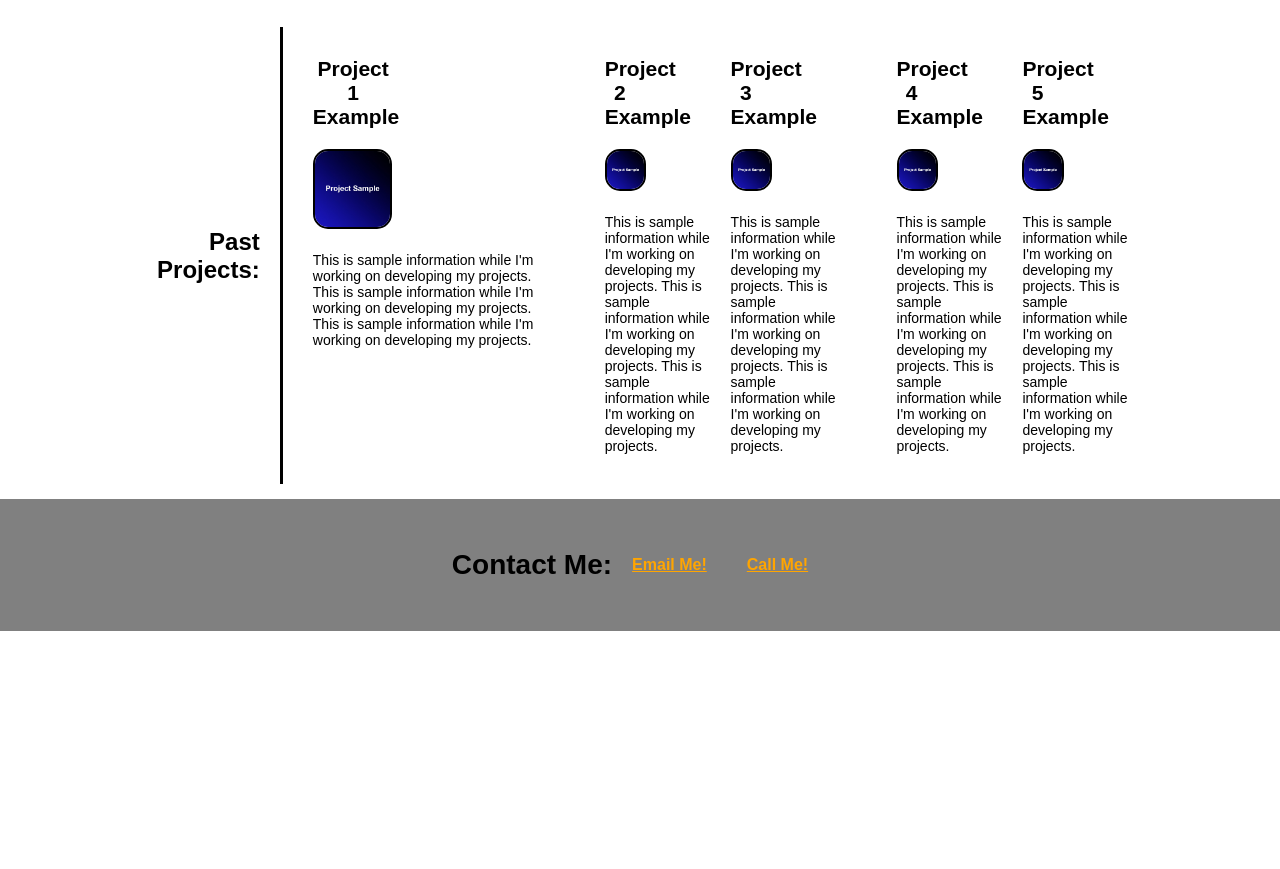
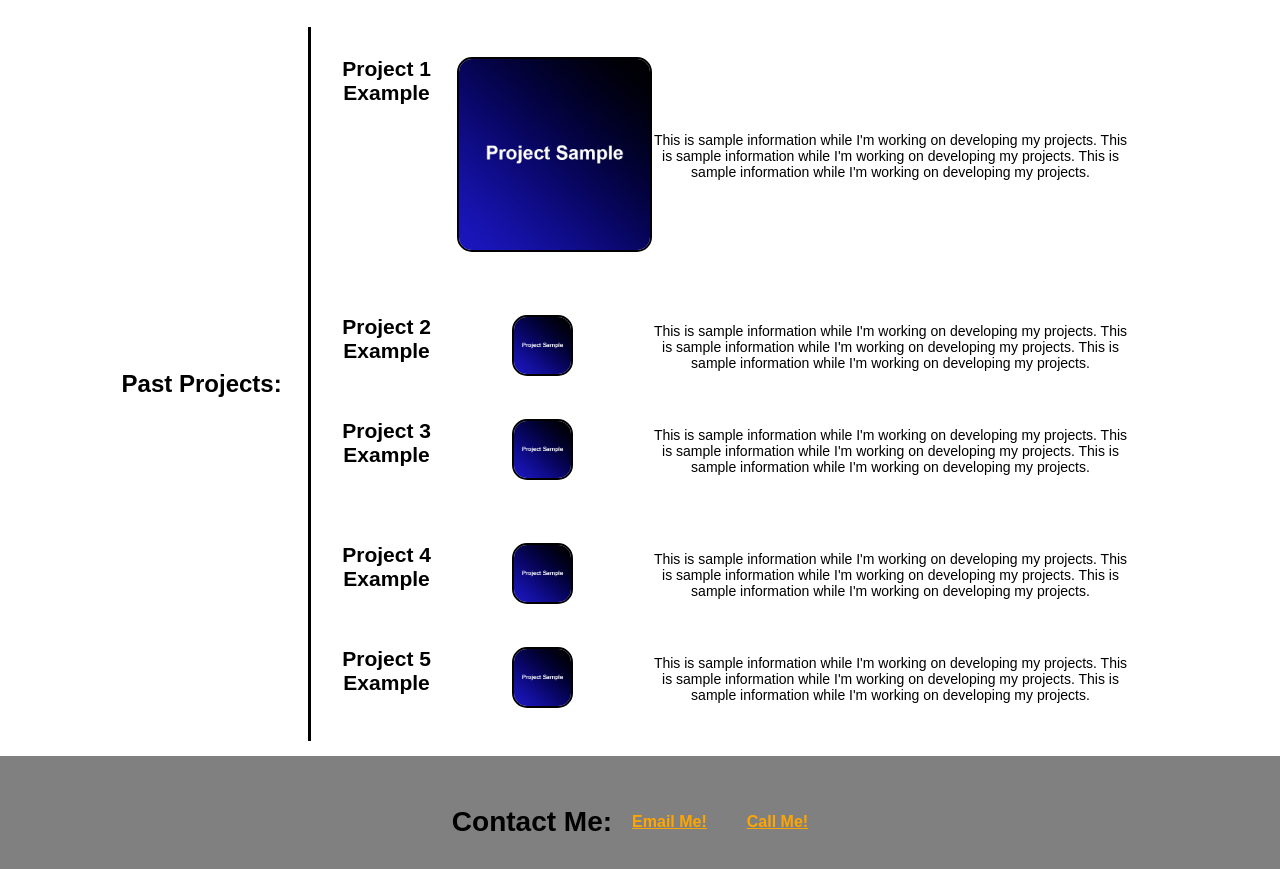
Before and after one commit to PGold762/mod2-profile, a plain HTML site: page index.html in a window 1280 px wide. Shown: the part 355-1224 px from the top of the page. Before the commit the page ends 986 px from the top, so only its background shows below. Drawn offline with Linux system fonts and the light colour scheme.

Commit message:
adjusted index and styles to get things centered, round I lost count. 4?

```diff
--- a/assets/css/style.css
+++ b/assets/css/style.css
@@ -6,7 +6,7 @@
     flex-direction: row;
     margin: 0;
     background-color: grey;
-    justify-content:flex-start;
+    justify-content:center;
 }
 
 .header .head-title {
@@ -54,7 +54,7 @@
     color: #000;
     display: flex;
     flex-direction: row;
-    justify-content:flex-start;
+    justify-content:center;
 }
 
 .bio .biotitle {
@@ -96,32 +96,49 @@
 /* Project Wrappers */
 main {
     width: 90%;
-    padding: 15px;
+    padding: 15px 0;
     color: #000;
     display: flex;
     flex-direction: row;
-    justify-content:flex-start;
-    margin: 0 auto;
+    /* justify-content:center;  */
+    /* flex-flow: column wrap; */
+    margin: 0;
 }
 
 article {
-    width: 90%;
+    flex: 1 1 20%;
+    /* width: 90%; */
+    display:column;
+    text-align:center;
+    align-items:left;
+    flex-direction:row;
+}
+
+section {
     display:flex;
-    text-align:center;
-    width:90%;
-    align-items:stretch;
+    align-items:left;
+    justify-content:left;
+    flex-direction:column;
+}
+
+.article-wrapper {
+    display:flex;
+    flex-direction:column;
+    flex-wrap:wrap;
 }
 
 /* Styles for Projects */
 
 .previous-projects {
     display:flex;
-    width: 40vw;
-    height: auto;
+    width: 40%;
+    /* height: auto; */
     border-right: 3px solid black;
     align-items:center;
-    justify-content: right;
+    justify-content: left;
     padding-right: 20px;
+    flex-direction:row;
+    text-align:right;
 }
 
 .previous-projects h2 {
@@ -129,18 +146,23 @@ article {
     text-align:right;
 }
 
-.projects {
-    margin: 20px 20px;
-    display: column;
-    text-align:left;
-    width:90%;
+.projects>* {
+    margin: 20px 15px;
+    /* display: flex; */
+    flex: 1 1 100%;
+    /* text-align:left; */
+    /* width: 60%; */
+    flex-direction:row;
+    justify-content:left;
+    /* align-items:left; */
+    /* flex-wrap:wrap; */
 }
 
-.projects .first {
-    margin: 20px 20px;
-    display: inline;
+.first {
+    /* margin: 20px 20px;
+    display: flex;
     text-align:left;
-    width:90vh;
+    width:100%; */
 }
 
 .project-headers {
@@ -153,7 +175,10 @@ article {
 }
 
 .project-info {
-
+    display:flex;
+    /* height: auto; */
+    align-items:center;
+    justify-content: right;
 }
 
 .project-info p {
@@ -167,8 +192,8 @@ article {
     border: 2px solid black;
 }
 
-.project-info .larger img {
-    max-width: 50%;
+.larger img {
+    max-width: 100%;
 }
 
 /* Footer Section */
@@ -176,10 +201,16 @@ article {
     display: flex;
     margin:0;
     padding: 50px;
+    background-color:grey;
     flex-direction:row;
     flex-wrap:wrap;
     justify-content:center;
-    background-color:grey;
+    text-align:center;
+}
+
+.footer-heading {
+    display:flex;
+    justify-content:center;
     text-align:center;
 }
 
@@ -188,6 +219,12 @@ article {
     padding:0;
     font-size:28px;
 
+}
+
+.footer-nav {
+    display:flex;
+    justify-content:center;
+    text-align:center;
 }
 
 .footer ul {
@@ -207,17 +244,25 @@ article {
 
 /* Responsive Header */
 @media screen and (max-width: 768px) {
-    .header, main {
+    main {
       flex-direction: column;
     }
   }
 
-  @media screen and (max-width: 420px) {
+@media screen and (max-width: 420px) {
     .header {
         display: flex;
         flex-direction: column;
     }
 }
+
+@media screen and (max-width: 420px) {
+    .head-title {
+        display: flex;
+        flex-direction: column;
+    }
+}
+
 
 @media screen and (max-width: 420px) {
     .header nav ul {
@@ -252,3 +297,15 @@ article {
         flex-direction:column;
       }
 }
+
+@media screen and (max-width: 412px) {
+    .footer-heading {
+        flex-direction:column;
+      }
+}
+
+@media screen and (max-width: 412px) {
+    .footer-nav {
+        flex-direction:column;
+      }
+}
--- a/index.html
+++ b/index.html
@@ -41,6 +41,7 @@
 
         <main id="project">
             <div class="previous-projects"><h2>Past Projects:</h2></div>
+            <div class="article-wrapper">
             <article class="projects first">
 
                 <section class="larger">
@@ -48,7 +49,7 @@
                         <h2>Project 1 Example</h2>
                     </div>
                     <div class="project-info">
-                    <a href=""><img src="assets/images/project-sample.jpg" /></a>
+                        <a href="./assets/images/project-sample.jpg"><img src="assets/images/project-sample.jpg" /></a>
                         <p>This is sample information while I'm working on developing my projects. This is sample information while I'm working on developing my projects. This is sample information while I'm working on developing my projects.</p>
                     </div>
                 </section>
@@ -101,15 +102,19 @@
                 </section>
 
             </article>
-
+        </div>
         </main>
 </div>
     <footer class="footer">
+        <div class="footer-heading">
             <h2 id="contact">Contact Me:</h2>
+        </div>
+        <div class="footer-nav">
             <ul>
                 <li><a href="mailto:pglz762@gmail.com">Email Me!</a></li>
                 <li><a href="tele:6152897170">Call Me!</a></li>
             </ul>
+    </div>
     </footer>
 
 </body>
```
Lines whose indentation alone changed are shown as unchanged.
